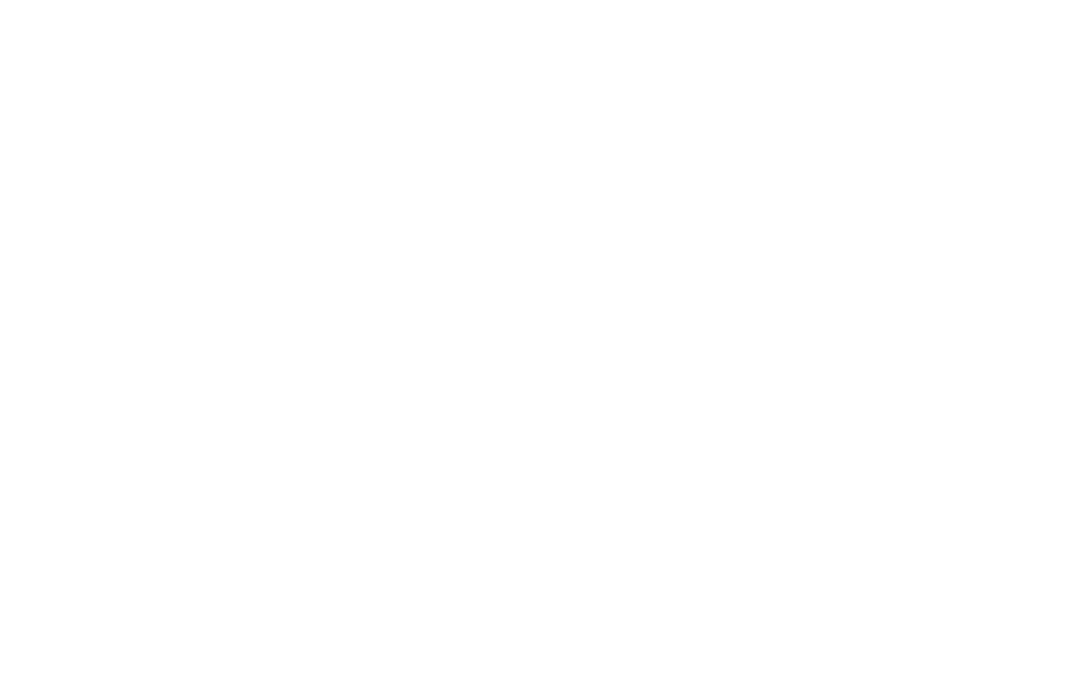
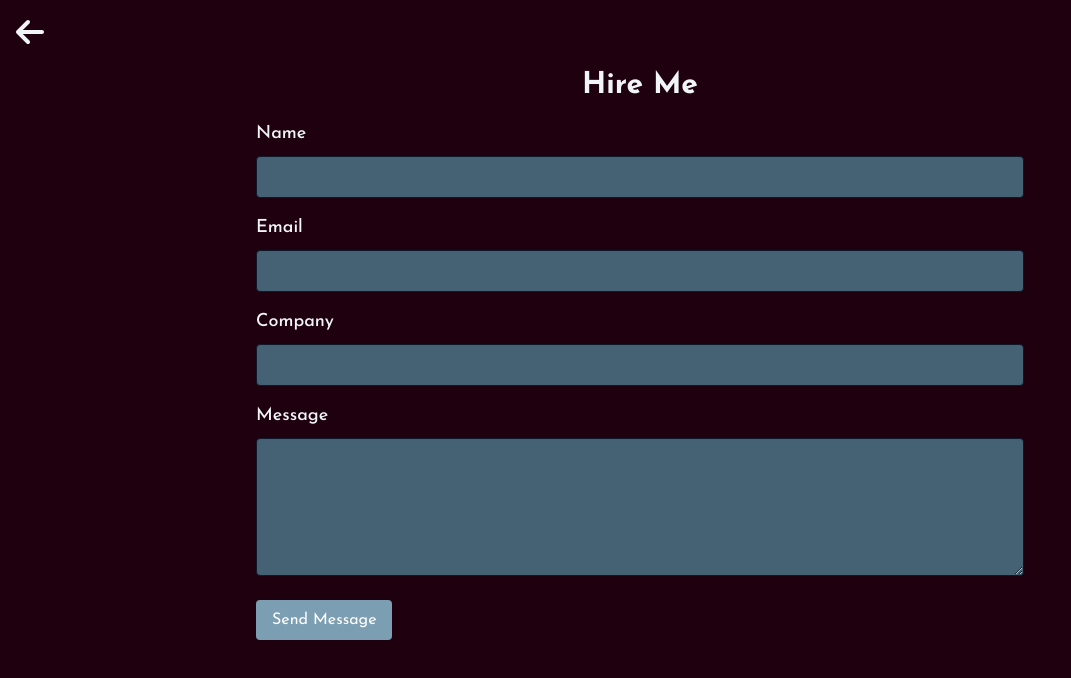
Before and after one commit to ValkarVarg/ValkarPortfolio, a React (Vite) app: page /hire in a window 1280 px wide. Shown: the top 678 px of the page, without its empty margins (0-1071 px from the left). Built offline with nearby package versions, Linux system fonts and the light colour scheme.

Commit message:
completes career and hire pages

```diff
--- a/package.json
+++ b/package.json
@@ -15,9 +15,12 @@
     "@fortawesome/free-solid-svg-icons": "^6.6.0",
     "@fortawesome/react-fontawesome": "^0.2.2",
     "@types/node": "^20.14.11",
+    "@types/react-transition-group": "^4.4.10",
+    "emailjs-com": "^3.2.0",
     "react": "^18.3.1",
     "react-dom": "^18.3.1",
-    "react-router-dom": "^6.25.0"
+    "react-router-dom": "^6.25.1",
+    "react-transition-group": "^4.4.5"
   },
   "devDependencies": {
     "@types/react": "^18.3.3",
--- a/src/main.tsx
+++ b/src/main.tsx
@@ -1,6 +1,7 @@
 import React from 'react';
 import ReactDOM from 'react-dom/client';
-import { BrowserRouter as Router, Route, Routes } from 'react-router-dom';
+import { BrowserRouter as Router, Route, Routes, useLocation } from 'react-router-dom';
+import { CSSTransition, TransitionGroup } from 'react-transition-group';
 import Home from './routes/Home';
 import Career from './routes/Career';
 import Projects from './routes/Projects';
@@ -8,15 +9,34 @@
 import './index.css';
 import './tailwind.css';
 
-ReactDOM.createRoot(document.getElementById('root')!).render(
-  <React.StrictMode>
-    <Router>
-      <Routes>
+const App = () => {
+  const location = useLocation();
+
+  return (
+    <TransitionGroup component={null}>
+      <CSSTransition key={location.key} classNames="page" timeout={300}>
+        <div className="page">
+          <Routes location={location}>
             <Route path="/" element={<Home />} />
             <Route path="/career" element={<Career />} />
             <Route path="/projects" element={<Projects />} />
             <Route path="/hire" element={<Hire />} />
           </Routes>
+        </div>
+      </CSSTransition>
+    </TransitionGroup>
+  );
+};
+
+const rootElement = document.getElementById('root');
+
+if (rootElement) {
+  const root = ReactDOM.createRoot(rootElement);
+  root.render(
+    <React.StrictMode>
+      <Router>
+        <App />
       </Router>
-  </React.StrictMode>,
+    </React.StrictMode>
   );
+}
--- a/src/routes/Career.tsx
+++ b/src/routes/Career.tsx
@@ -1,10 +1,36 @@
 import React from 'react';
+import { Link } from 'react-router-dom';
+import { FontAwesomeIcon } from '@fortawesome/react-fontawesome';
+import { faArrowLeft } from '@fortawesome/free-solid-svg-icons';
 
 function Career() {
-    return ( <>
-
-    </>
-    )}
-
+    return (
+        <div className="bg-licorice min-h-screen p-4 text-slate-100">
+            <Link to="/" className="inline-block text-slate-100 hover:text-airblue mb-4">
+                <FontAwesomeIcon icon={faArrowLeft} size="2x" />
+            </Link>
+            <div className="max-w-3xl mx-auto">
+                <h2 className="text-3xl font-bold mb-3 text-center">Why Hire Me?</h2>
+                <p className="mb-3">
+                    With 11 years of project management and PMO experience, I have a proven track record of making projects better and successfully managing from start to finish. Now, I am expanding my skill set by diving into the world of coding. This unique combination of project management expertise and coding knowledge allows me to wrap my arms around the full project and deliver exactly what is needed.
+                </p>
+                <p className="mb-3">
+                    I am driven to deliver the best every time, and love collaborating and helping others to develop alongisde me. My ability to understand both the big picture and the finer details makes me a valuable asset to any team. I have a proven track record of effectively communicating the story of a project to executives, senior stakeholders and investors.
+                </p>
+                <p className="mb-3">
+                    For more details on my career journey so far, please download my CV. If you'd like to get in contact about a project or role you would like to engage me on, please click Hire Me below.
+                </p>
+                <div className="flex justify-center space-x-4 mt-6">
+                    <Link to="/hire" className="bg-airblue text-white px-4 py-2 rounded hover:bg-blue-700 transition duration-300">
+                        Hire Me
+                    </Link>
+                    <a href="./public/Mike Williams CV.pdf" download className="bg-airblue text-white px-4 py-2 rounded hover:bg-blue-700 transition duration-300">
+                        Download CV
+                    </a>
+                </div>
+            </div>
+        </div>
+    );
+}
 
 export default Career;
--- a/src/routes/Hire.tsx
+++ b/src/routes/Hire.tsx
@@ -1,10 +1,114 @@
-import React from 'react';
+import React, { useState } from 'react';
+import { Link } from 'react-router-dom';
+import { FontAwesomeIcon } from '@fortawesome/react-fontawesome';
+import { faArrowLeft } from '@fortawesome/free-solid-svg-icons';
+import emailjs from 'emailjs-com';
 
 function Hire() {
-    return ( <>
+    const [formData, setFormData] = useState({
+        name: '',
+        email: '',
+        company: '',
+        message: '',
+    });
 
-    </>
-    )}
+    const [formStatus, setFormStatus] = useState<string | null>(null);
 
+    const handleChange = (e: React.ChangeEvent<HTMLInputElement | HTMLTextAreaElement>) => {
+        const { name, value } = e.target;
+        setFormData(prev => ({
+            ...prev,
+            [name]: value,
+        }));
+    };
+
+    const handleSubmit = (e: React.FormEvent<HTMLFormElement>) => {
+        e.preventDefault();
+        emailjs.sendForm('service_y36fhm4', 'template_boggwl4', e.currentTarget, 'bDOJUkdA07BPWOUty')
+            .then((result) => {
+                console.log(result.text);
+                setFormStatus('Your message has been sent successfully!');
+                setFormData({
+                    name: '',
+                    email: '',
+                    company: '',
+                    message: '',
+                });
+            }, (error) => {
+                console.log(error.text);
+                setFormStatus('There was an error sending your message. Please try again.');
+            });
+    };
+
+    return (
+        <div className="bg-licorice min-h-screen p-4 text-slate-100">
+            <Link to="/" className="inline-block text-slate-100 hover:text-airblue mb-4">
+                <FontAwesomeIcon icon={faArrowLeft} size="2x" />
+            </Link>
+            <h2 className="text-3xl font-bold mb-4 text-center">Hire Me</h2>
+            <div className="max-w-3xl mx-auto">
+                <form onSubmit={handleSubmit} className="space-y-4">
+                    <div>
+                        <label htmlFor="name" className="block text-lg font-medium mb-2">Name</label>
+                        <input
+                            type="text"
+                            id="name"
+                            name="name"
+                            value={formData.name}
+                            onChange={handleChange}
+                            className="w-full p-2 rounded bg-paynegrey text-slate-100 border border-slate-900"
+                            required
+                        />
+                    </div>
+                    <div>
+                        <label htmlFor="email" className="block text-lg font-medium mb-2">Email</label>
+                        <input
+                            type="email"
+                            id="email"
+                            name="email"
+                            value={formData.email}
+                            onChange={handleChange}
+                            className="w-full p-2 rounded bg-paynegrey text-slate-100 border border-slate-900"
+                            required
+                        />
+                    </div>
+                    <div>
+                        <label htmlFor="company" className="block text-lg font-medium mb-2">Company</label>
+                        <input
+                            type="text"
+                            id="company"
+                            name="company"
+                            value={formData.company}
+                            onChange={handleChange}
+                            className="w-full p-2 rounded bg-paynegrey text-slate-100 border border-slate-900"
+                            required
+                        />
+                    </div>
+                    <div>
+                        <label htmlFor="message" className="block text-lg font-medium mb-2">Message</label>
+                        <textarea
+                            id="message"
+                            name="message"
+                            value={formData.message}
+                            onChange={handleChange}
+                            className="w-full p-2 rounded bg-paynegrey text-slate-100 border border-slate-900"
+                            rows={5}
+                            required
+                        />
+                    </div>
+                    <button
+                        type="submit"
+                        className="bg-airblue text-white px-4 py-2 rounded hover:bg-blue-700 transition duration-300"
+                    >
+                        Send Message
+                    </button>
+                    {formStatus && (
+                        <div className="mt-4 text-green-500 text-center">{formStatus}</div>
+                    )}
+                </form>
+            </div>
+        </div>
+    );
+}
 
 export default Hire;
--- a/src/tailwind.css
+++ b/src/tailwind.css
@@ -1,4 +1,3 @@
-
 @tailwind base;
 @tailwind components;
 @tailwind utilities;
@@ -15,3 +14,32 @@
     transform: translateX(0);
   }
 }
+
+.remove-right {
+  opacity: 1;
+  transform: translateX(0);
+  animation: remove-right 0.8s forwards;
+}
+
+@keyframes remove-right {
+  to {
+    opacity: 0;
+    transform: translateX(100%);
+  }
+}
+
+.page-enter {
+  @apply opacity-0 translate-x-full;
+}
+
+.page-enter-active {
+  @apply opacity-100 translate-x-0 transition-opacity-transform duration-300;
+}
+
+.page-exit {
+  @apply opacity-100 translate-x-0;
+}
+
+.page-exit-active {
+  @apply opacity-0 -translate-x-full transition-opacity-transform duration-300;
+}
--- a/tailwind.config.js
+++ b/tailwind.config.js
@@ -18,6 +18,9 @@
         '0': '0',
         '100': '1',
       },
+      transitionProperty: {
+        'opacity-transform': 'opacity, transform',
+      },
   },
   plugins: [],
 }};
```
Also changed, not shown: 2 other files (tests, documents, lock files or other folders). Lines whose indentation alone changed are shown as unchanged.
